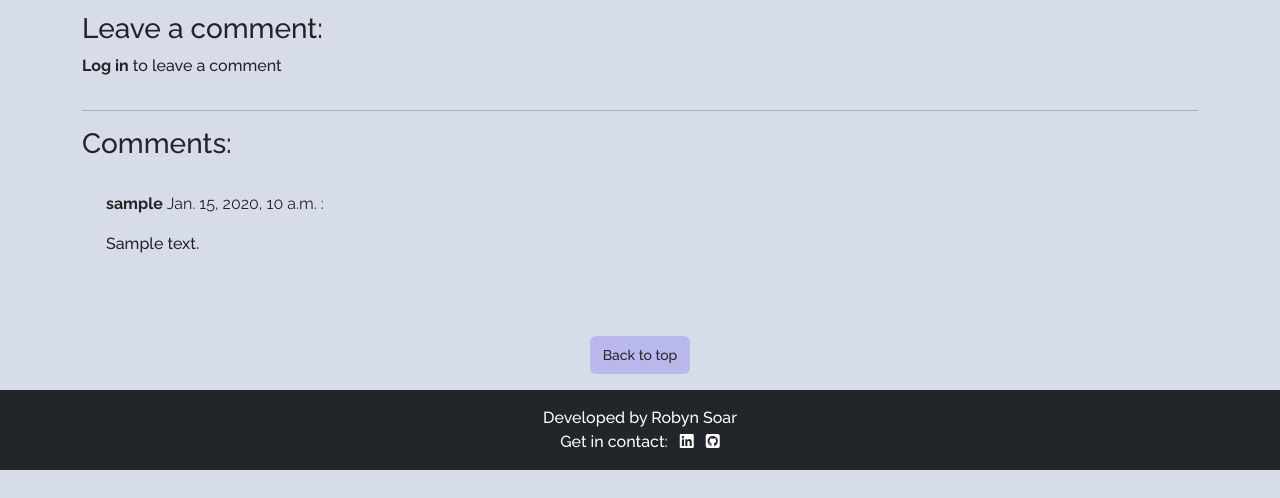
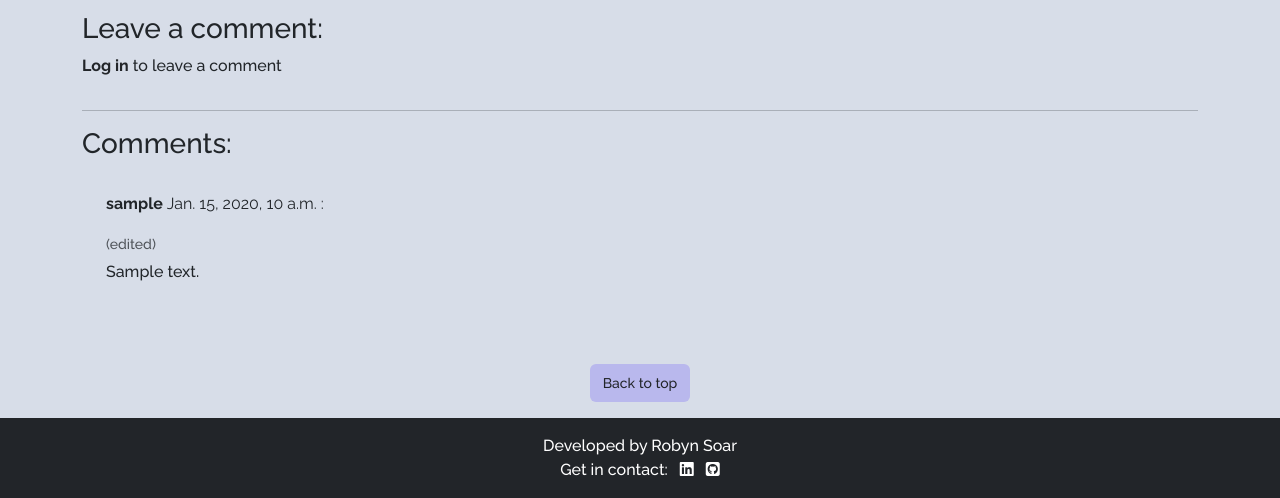
Before and after one commit to RobynSoar/dream-portal, a Django app: a page that uses home/templates/home/post_detail.html in a window 1280 px wide. Shown: the part 487-985 px from the top of the page. Before the commit the page ends 957 px from the top, so only its background shows below. Run offline with Django 4.2, Linux system fonts and the light colour scheme; tables that the repository leaves empty hold one stand-in row (values such as "Sample post"); some libraries are stand-ins or nearby versions.

Commit message:
Add feedback if comment is edited

```diff
--- a/home/models.py
+++ b/home/models.py
@@ -62,6 +62,7 @@ class Comment(models.Model):
     body = models.TextField()
     reported = models.BooleanField(default=False)
     created_on = models.DateTimeField(auto_now_add=True)
+    edited = models.BooleanField(default=False)
 
     class Meta:
         ordering = ["created_on"]
--- a/home/templates/home/post_detail.html
+++ b/home/templates/home/post_detail.html
@@ -88,6 +88,9 @@
                             {{ comment.created_on }} :
                         </span>
                     </p>
+                    {% if comment.edited %}
+                    <p class="text-muted mb-1"><small>(edited)</small></p>
+                    {% endif %}
                     <div id="comment{{ comment.id }}">
                         {{ comment.body | linebreaks }}
                     </div>
--- a/home/views.py
+++ b/home/views.py
@@ -84,6 +84,7 @@ def comment_edit(request, slug, comment_id):
         if comment_form.is_valid() and comment.author == request.user:
             comment = comment_form.save(commit=False)
             comment.post = post
+            comment.edited = True
             comment.save()
             messages.add_message(request, messages.SUCCESS, 'Comment Updated!')
         else:
```
Also changed, not shown: home/migrations/0007_comment_edited.py (added).
